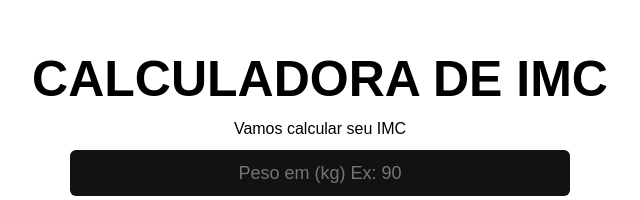
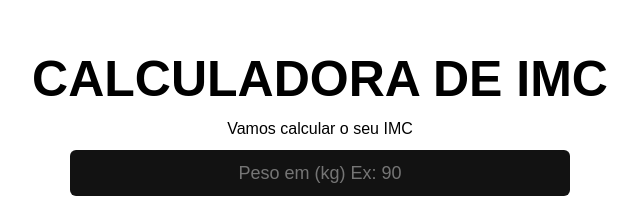
Before and after one commit to Jhousef/IMC, a React (Create React App) app: page / in a window 1280 px wide. Shown: the part 205-405 px from the top of the page, without its empty margins (320-960 px from the left). Built offline with nearby package versions, Linux system fonts and the light colour scheme.

Commit message:
nova modificação app

```diff
--- a/src/App.js
+++ b/src/App.js
@@ -39,7 +39,7 @@ export default function App() {
   return (
     <div className="app">
       <h1>CALCULADORA DE IMC</h1>
-      <span>Vamos calcular seu IMC</span>
+      <span>Vamos calcular o seu IMC</span>
 
       <div className="area-input">
         <input
```
